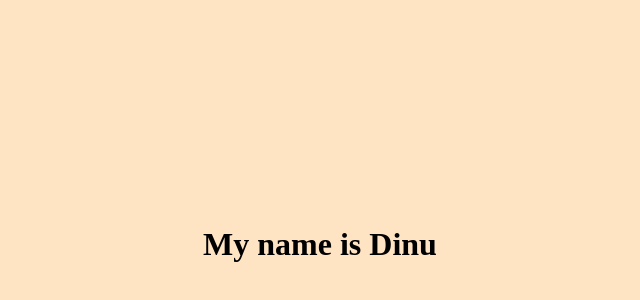
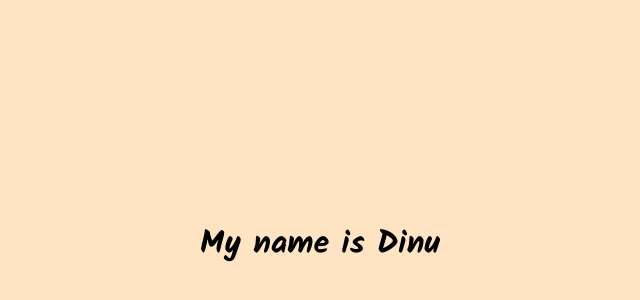
Before and after one commit to kyoto08/AboutPage, a plain HTML site: page index.html in a window 1280 px wide. Shown: the part 156-456 px from the top of the page, without its empty margins (320-960 px from the left). Drawn offline with Linux system fonts and the light colour scheme.

Commit message:
Update style.css

```diff
--- a/style.css
+++ b/style.css
@@ -1,3 +1,5 @@
+@import url('https://fonts.googleapis.com/css2?family=Kalam:wght@700&display=swap');
+
 body{
     margin: 0;
     display: flex;
@@ -5,4 +7,5 @@ body{
     height: 100vh;
     align-items: center;
     background-color: bisque;
+    font-family: 'Kalam', cursive;
 }
```
